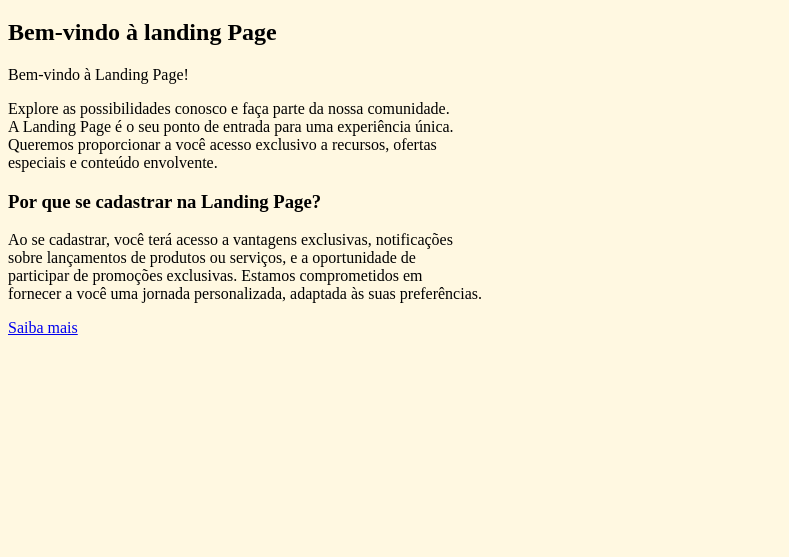
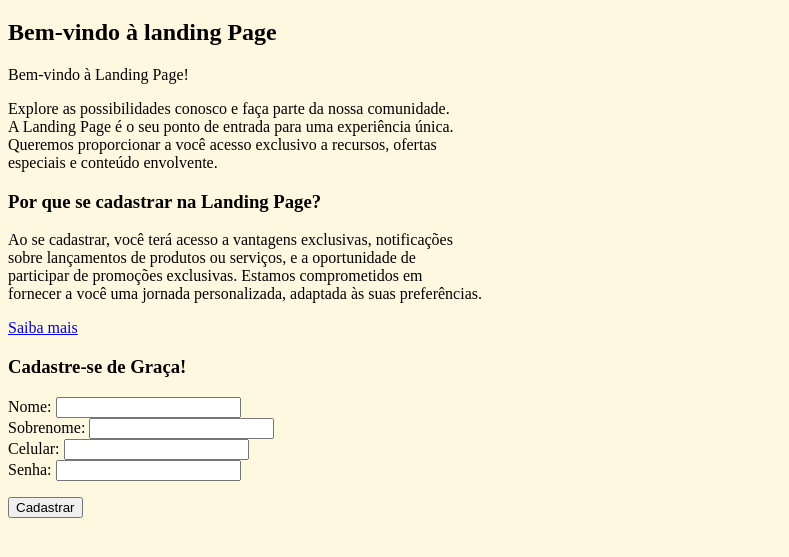
Before and after one commit to jrosac/Landing-Page, a plain HTML site: page index.html in a window 1280 px wide. Shown: the part 91-648 px from the top of the page, without its empty margins (0-789 px from the left). Drawn offline with Linux system fonts and the light colour scheme.

Commit message:
Add the Sign Up form

```diff
--- a/index.html
+++ b/index.html
@@ -5,25 +5,52 @@
     <link rel="stylesheet" href="style.css">
     </head>
 
-    <body>
+<body>
         <header><h1 id="cbc">Landing Page</h1></header>
-    </body>
 
-    <section>
-        <h1 id="desc">Bem-vindo à landing Page</h1>
+    <div id="central">
+    <section id="desc-section">
+        <h1>Bem-vindo à landing Page</h1>
         <p>Bem-vindo à Landing Page!</p>
             Explore as possibilidades conosco e faça parte da nossa comunidade.<br>
             A Landing Page é o seu ponto de entrada para uma experiência única.<br>
             Queremos proporcionar a você acesso exclusivo a recursos, ofertas<br>
             especiais e conteúdo envolvente.<br>
 
-            <p><h3>Por que se cadastrar na Landing Page?</h3></p>
+        <p><h3>Por que se cadastrar na Landing Page?</h3></p>
 
-            <p>Ao se cadastrar, você terá acesso a vantagens exclusivas, notificações<br>
+        <p>Ao se cadastrar, você terá acesso a vantagens exclusivas, notificações<br>
             sobre lançamentos de produtos ou serviços, e a oportunidade de<br>
             participar de promoções exclusivas. Estamos comprometidos em<br>
             fornecer a você uma jornada personalizada, adaptada às suas preferências.</p>
         <a href="#" class="cta-button">Saiba mais</a>
-      </section>
+    </section>
 
+   <section>
+    <div id="form-section">
+        <h3>Cadastre-se de Graça!</h3>
+        <form>
+          <label for="nome">Nome:</label>
+          <input type="text" id="nome" name="nome" required><br>
+
+          <label for="email">Sobrenome:</label>
+          <input type="text" id="sobrenome" name="sobrenome" required><br>
+
+          <label for="celular">Celular:</label>
+          <input type="number" id="celular" name="celular" required><br>
+
+          <label for="Senha">Senha:</label>
+          <input type="password" id="senha" name="senha" required><br>
+
+          <p><input type="submit" value="Cadastrar">
+        </form>
+      </div>
+   </section>
+   </div>
+
+
+
+
+
+</body>
 </HTml>
```
